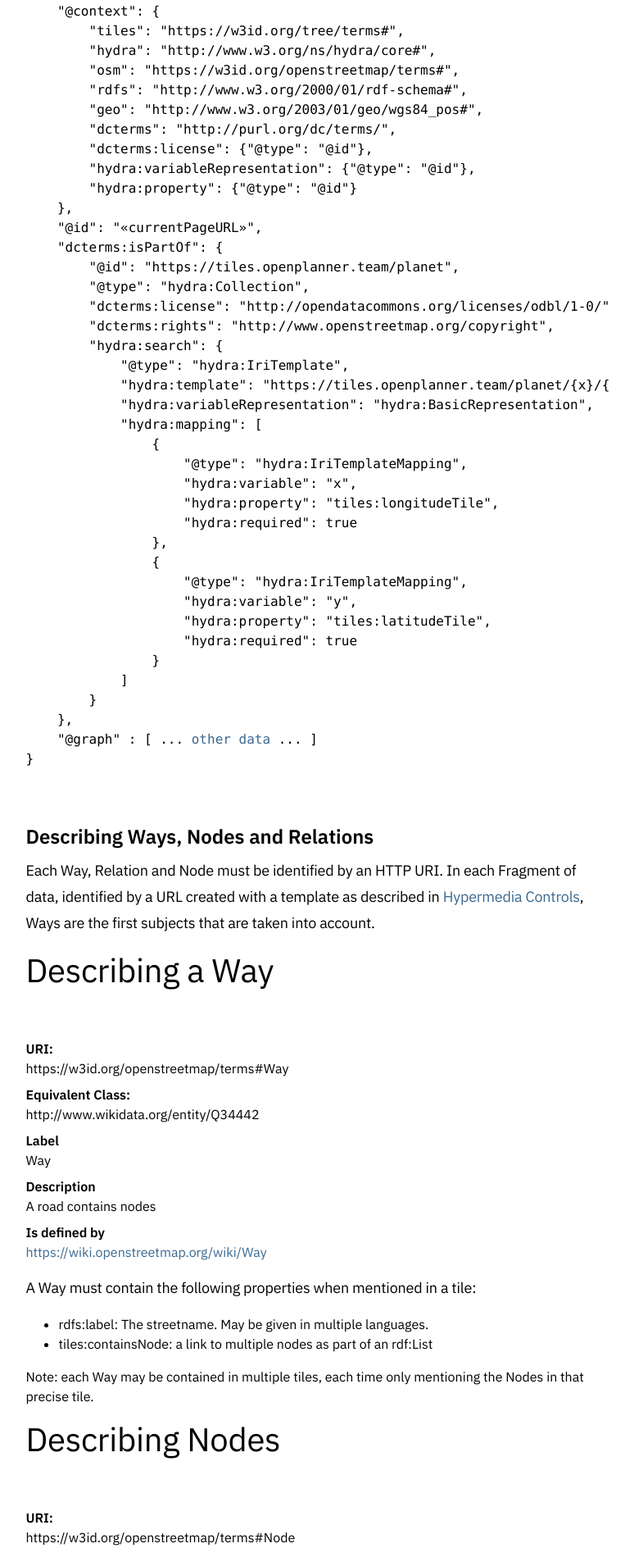
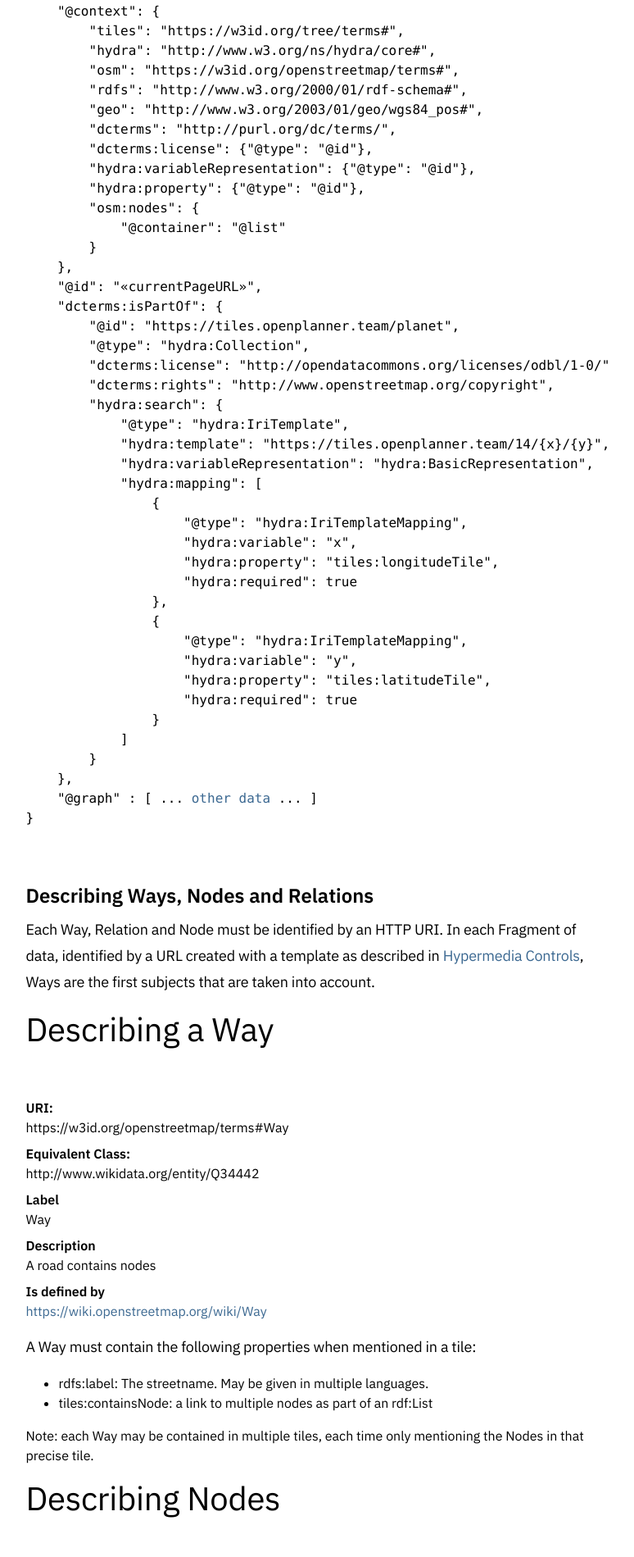
Before and after one commit to belgianmobility/smb-openplanner-website, a Jekyll site: the page built from _specs/2018-11-routable-tiles.html, in a window 1280 px wide. Shown: the part 837-2736 px from the top of the page at 82% size, without its empty margins (253-1027 px from the left). Built offline with Jekyll 4.4.1, drawn with Linux system fonts in a browser that asks for light colours; some of the changed text lies outside the part shown.

Commit message:
Explanation of the use of osm:nodes to keep it simple

```diff
--- a/_specs/2018-11-routable-tiles.html
+++ b/_specs/2018-11-routable-tiles.html
@@ -33,7 +33,10 @@
         "dcterms": "http://purl.org/dc/terms/",
         "dcterms:license": {"@type": "@id"},
         "hydra:variableRepresentation": {"@type": "@id"},
-        "hydra:property": {"@type": "@id"}
+        "hydra:property": {"@type": "@id"},
+        "osm:nodes": {
+            "@container": "@list"
+        }
     },
     "@id": "«currentPageURL»",
     "dcterms:isPartOf": {
@@ -43,7 +46,7 @@
         "dcterms:rights": "http://www.openstreetmap.org/copyright",
         "hydra:search": {
             "@type": "hydra:IriTemplate",
-            "hydra:template": "https://tiles.openplanner.team/planet/{x}/{y}/14",
+            "hydra:template": "https://tiles.openplanner.team/14/{x}/{y}",
             "hydra:variableRepresentation": "hydra:BasicRepresentation",
             "hydra:mapping": [
                 {
@@ -218,4 +221,9 @@
       <li>osm:no_exit</li>
     </ol>
   </p>
+  <p>
+    The property osm:nodes is used to link to an rdf:List of osm:Node items.
+    In one page, multiple lists can be described.
+    If a Way crosses a tile, the other tile also mentioned the border Node in one of its rdf:Lists.
+  </p>
 </section>
```
